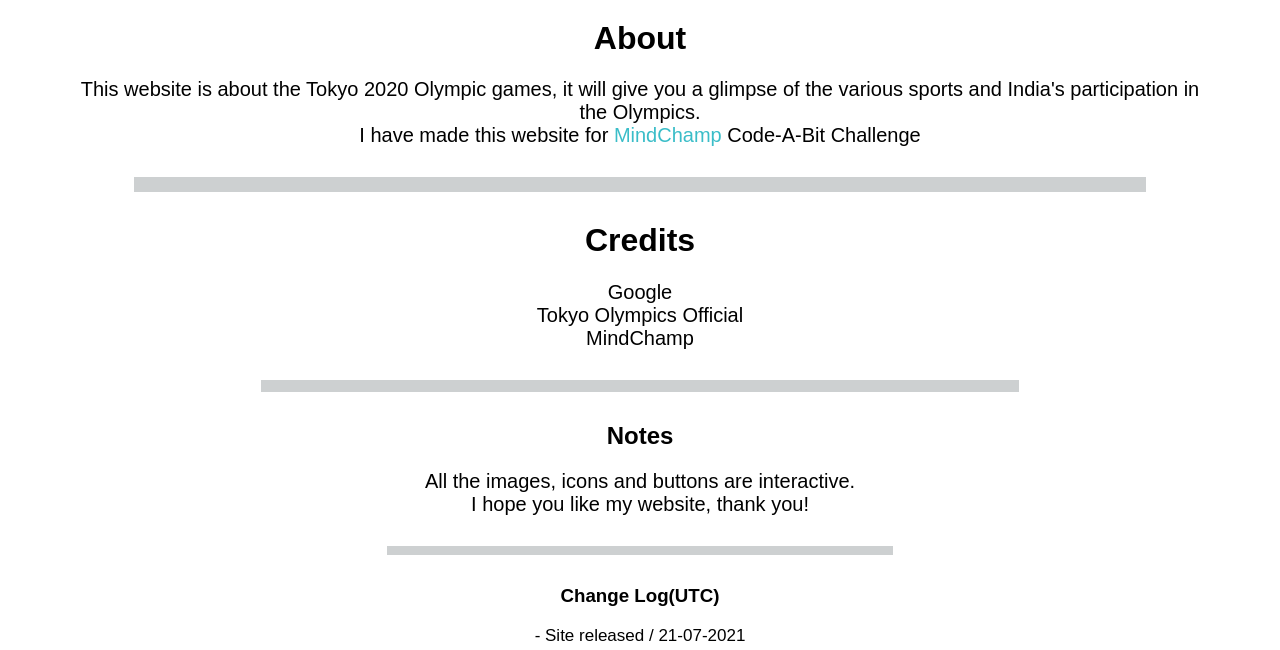
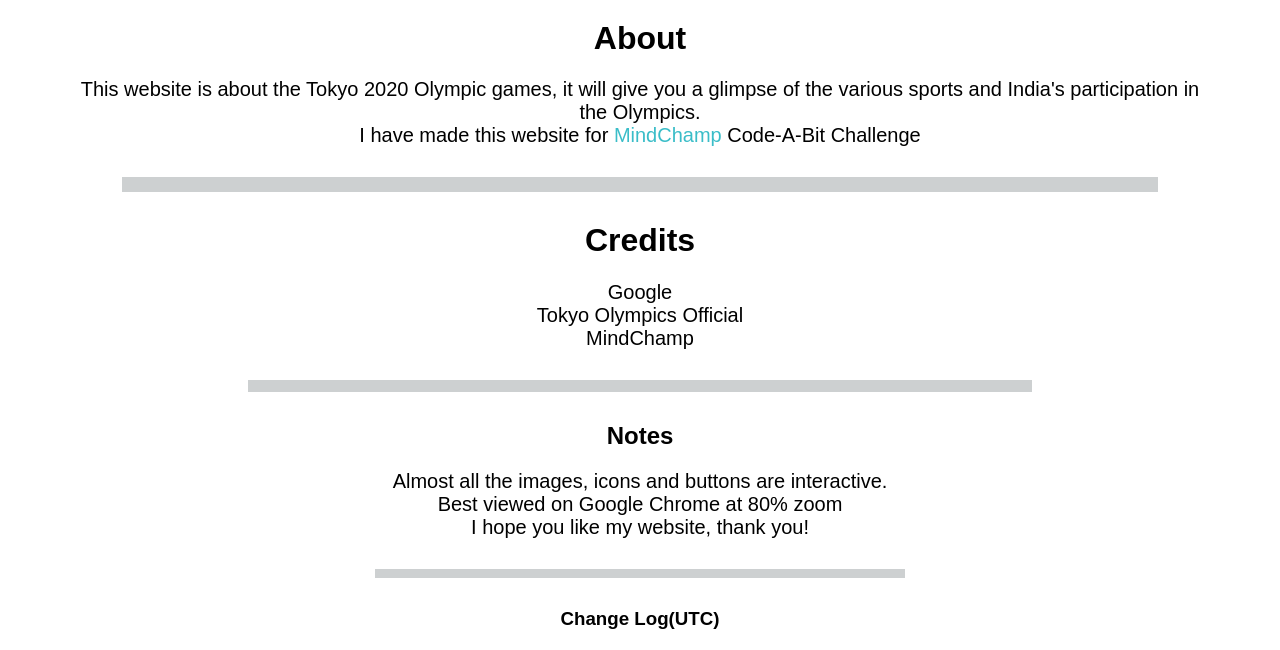
Before and after one commit to footywho/SaatvikOlympic2021, a plain HTML site: page About.html in a window 1280 px wide. Shown: the part 147-797 px from the top of the page. Drawn offline with Linux system fonts and the light colour scheme; a web font is replaced by a local one.

Commit message:
Add files via upload

```diff
--- a/About.html
+++ b/About.html
@@ -2,7 +2,7 @@
 
 
 <head lang="en-GB" dir="ltr">
-<meta charset="utf-8">
+<meta charset="utf-8" name="viewport" content="width=device-width, initial-scale=1.0">
 <link href="https://fonts.googleapis.com/css2?family=Otomanopee+One&display=swap" rel="stylesheet">
 <title>About | Tokyo 2020</title>
 <link rel="shortcut icon" href="Tabicon.png" type="image/x-icon"/>
@@ -108,26 +108,26 @@
 }
 
 main{
-	height:900px;
+	height:1100px;
 }
 
 .box1{
 	height:15px;
-	width:80%;
+	width:82%;
 	background-color:#cdd0d1;
 	margin-top:30px;
 	margin-bottom:30px;
 }
 .box2{
 	height:12px;
-	width:60%;
+	width:62%;
 	background-color:#cdd0d1;
 	margin-top:30px;
 	margin-bottom:30px;
 }
 .box3{
 	height:9px;
-	width:40%;
+	width:42%;
 	background-color:#cdd0d1;
 	margin-top:30px;
 	margin-bottom:30px;
@@ -195,10 +195,10 @@
 </center>
 <center><div class="box2"></div></center>
 <h2>Notes</h2>
-<center><p class="pwd">All the images, icons and buttons are interactive.<br>I hope you like my website, thank you!</p><center>
+<center><p class="pwd">Almost all the images, icons and buttons are interactive.<br>Best viewed on Google Chrome at 80% zoom<br>I hope you like my website, thank you!</p><center>
 <center><div class="box3"></div></center>
 <h3>Change Log(UTC)</h3>
-<p class="pwd2">- Site released / 21-07-2021</p>
+<p class="pwd2">- Site released / 19-07-2021<br>- Compatibility for zoom ratios upto 100% / 20-07-2021<br>- Compatibility for Opera, Edge and Firefox browsers / 21-07-2021</p>
 </main>
 
 <footer>
```
Also changed, not shown: IndiaAtOlympics.html (+2 -2 lines), Sports.html (+2 -2 lines), index.html (+5 -6 lines).
